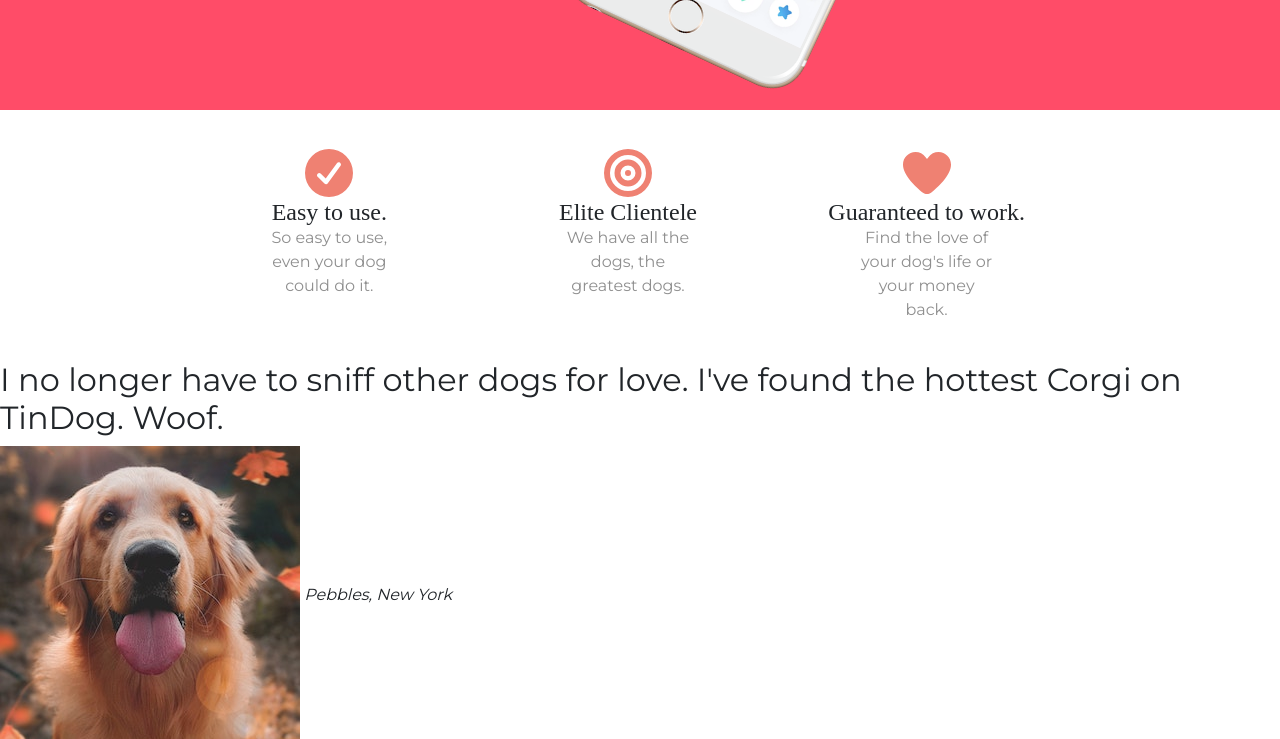
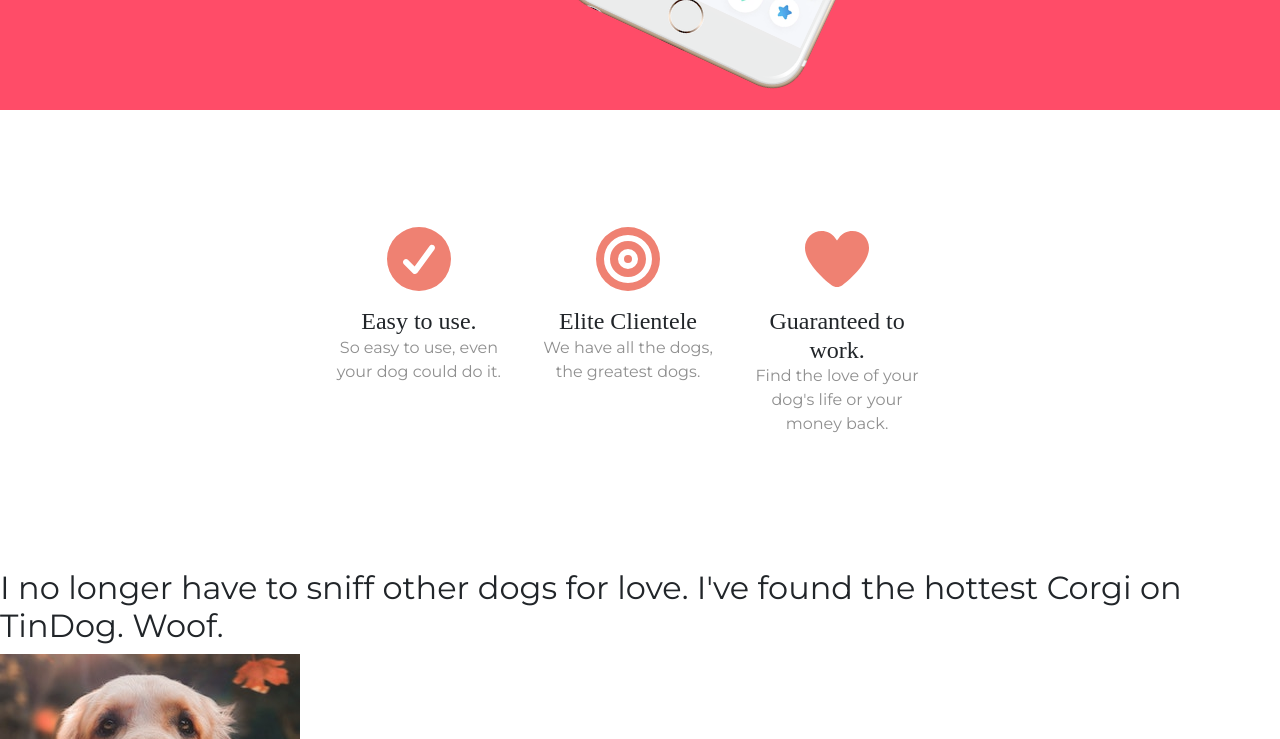
Before and after one commit to Bob-Karemera-Shema/TinDog, a plain HTML site: page index.html in a window 1280 px wide. Shown: the part 690-1429 px from the top of the page. Drawn offline with nearby package versions, Linux system fonts and the light colour scheme.

Commit message:
Features section CSS 2

```diff
--- a/css/styles.css
+++ b/css/styles.css
@@ -1,12 +1,4 @@
-#title{
-  background-color: #ff4c68;
-  color: #fff;
-}
-
-#features{
-  text-align: center;
-}
-
+/* HTML classes */
 h1{
   font-family: "Montserrat-Black";
   font-size: 3.5rem;
@@ -21,6 +13,17 @@
 
 body{
   font-family: "Montserrat";
+}
+
+p{
+  color: #8f8f8f;
+}
+
+/* Title section */
+
+#title{
+  background-color: #ff4c68;
+  color: #fff;
 }
 
 .container-fluid{
@@ -62,15 +65,19 @@
   transform: rotate(25deg);
 }
 
-.feature-description{
-  color: #8f8f8f;
-  width: 50%;
-  margin: auto;
+/* Features section */
+
+#features{
+  padding: 7% 15%;
+}
+
+.feature-item{
+  text-align: center;
 }
 
 .feature-icon{
   color: #ef8172;
-  font-size: 3rem;
+  margin-bottom: 1rem;
 }
 
 .feature-icon:hover{
--- a/index.html
+++ b/index.html
@@ -72,20 +72,20 @@
   <section id="features">
 
     <div class="row container-fluid">
-      <div class="col-lg-4">
-        <i class="feature-icon fa-solid fa-circle-check"></i>
+      <div class="feature-item col-lg-4">
+        <i class="feature-icon fa-solid fa-circle-check fa-4x"></i>
         <h3>Easy to use.</h3>
-        <p class="feature-description">So easy to use, even your dog could do it.</p>
+        <p>So easy to use, even your dog could do it.</p>
       </div>
-      <div class="col-lg-4">
-        <i class="feature-icon fa-solid fa-bullseye"></i>
+      <div class="feature-item col-lg-4">
+        <i class="feature-icon fa-solid fa-bullseye fa-4x"></i>
         <h3>Elite Clientele</h3>
-        <p class="feature-description">We have all the dogs, the greatest dogs.</p>
+        <p>We have all the dogs, the greatest dogs.</p>
       </div>
-      <div class="col-lg-4">
-        <i class="feature-icon fa-solid fa-heart"></i>
+      <div class="feature-item col-lg-4">
+        <i class="feature-icon fa-solid fa-heart fa-4x"></i>
         <h3>Guaranteed to work.</h3>
-        <p class="feature-description">Find the love of your dog's life or your money back.</p>
+        <p>Find the love of your dog's life or your money back.</p>
       </div>
     </div>
   </section>
```
